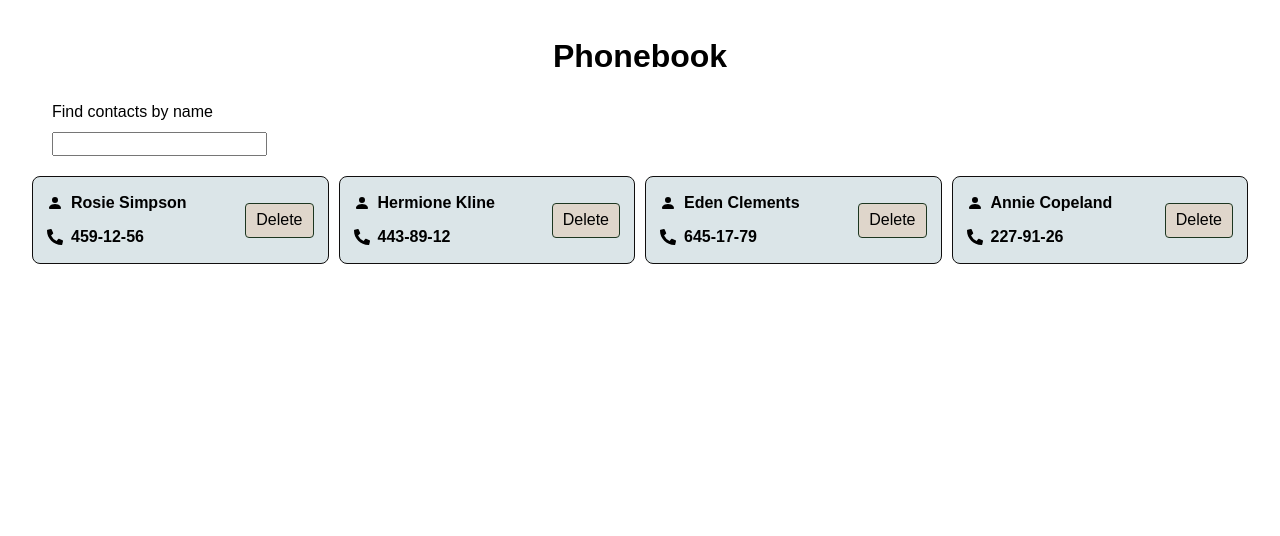
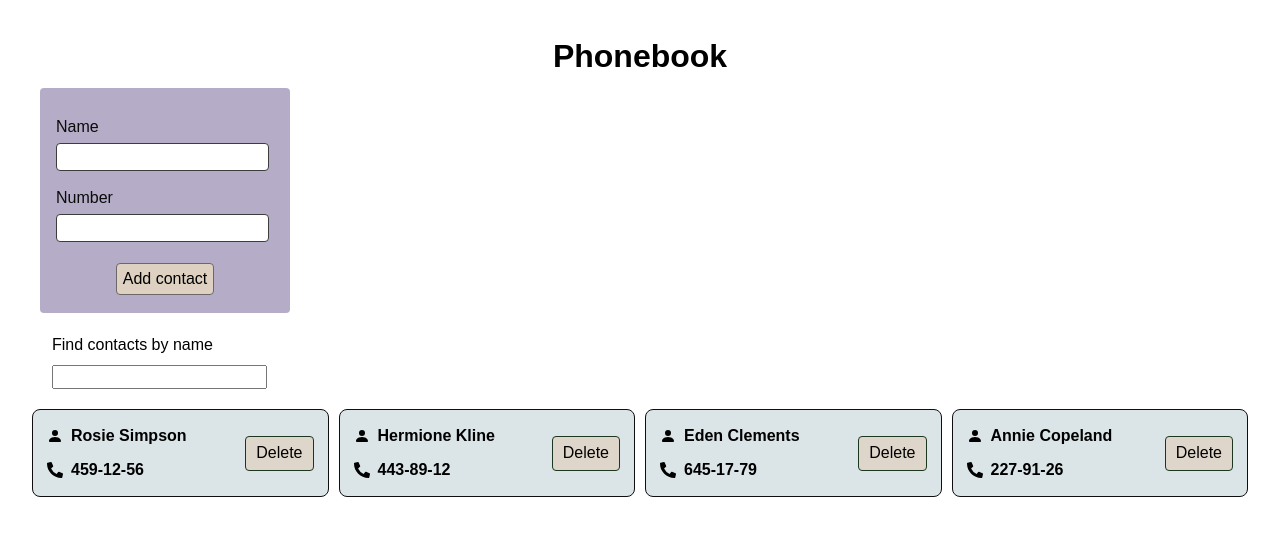
Before and after one commit to KostiZin/goit-react-hw-03, a React (Vite) app: page / in a window 1280 px wide. Shown: the top 536 px of the page. Built offline with nearby package versions, Linux system fonts and the light colour scheme.

Commit message:
fourth-commit

```diff
--- a/package.json
+++ b/package.json
@@ -12,9 +12,11 @@
   "dependencies": {
     "formik": "^2.4.6",
     "modern-normalize": "^3.0.1",
+    "nanoid": "^5.0.7",
     "react": "^18.3.1",
     "react-dom": "^18.3.1",
-    "react-icons": "^5.3.0"
+    "react-icons": "^5.3.0",
+    "yup": "^1.4.0"
   },
   "devDependencies": {
     "@eslint/js": "^9.9.0",
--- a/src/App.jsx
+++ b/src/App.jsx
@@ -5,11 +5,17 @@ import ContactForm from "./components/ContactForm/ContactForm";
 import SearchBox from "./components/SearchBox/SearchBox";
 import ContactList from "./components/ContactList/ContactList";
 import data from "./components/contacts.json";
+import { nanoid } from "nanoid";
 
 function App() {
+  //Search Box
   const [inputValue, setInputValue] = useState("");
-  console.log(inputValue);
 
+  const handleChange = (e) => {
+    setInputValue(e.target.value);
+  };
+
+  // Contact List
   const [users, setUsers] = useState(data);
 
   useEffect(() => {
@@ -20,16 +26,26 @@ function App() {
     setUsers(handleFilter);
   }, [inputValue]);
 
-  console.log(users);
+  //Contact Form
+
+  const initialValues = {
+    id: "",
+    number: "",
+    name: "",
+  };
+
+  const handleSubmit = (values, options) => {
+    values.id = nanoid();
+    setUsers((prev) => [...prev, values]);
+    options.resetForm();
+  };
 
   return (
     <>
       <div>
         <h1>Phonebook</h1>
-        {/* <ContactForm values={initialValues} /> */}
-        <SearchBox data={inputValue} setData={setInputValue} />
-
-        <p>{inputValue}</p>
+        <ContactForm value={initialValues} getValue={handleSubmit} />
+        <SearchBox data={inputValue} setData={handleChange} />
         <ContactList contacts={users} />
       </div>
     </>
--- a/src/components/ContactForm/ContactForm.jsx
+++ b/src/components/ContactForm/ContactForm.jsx
@@ -1,27 +1,52 @@
 import { Field, Form, Formik } from "formik";
-import React from "react";
 import css from "./ContactForm.module.css";
+import * as Yup from "yup";
+import { ErrorMessage } from "formik";
 
-const ContactForm = (value) => {
+const ContactForm = ({ value, getValue }) => {
+  const formSchema = Yup.object().shape({
+    name: Yup.string()
+      .min(3, "Name is too short, min 3 symbols")
+      .max(50, "Name is too long")
+      .required("Name is required")
+      .matches(
+        /^([A-Za-zА-Яа-я\u00C0-\u00D6\u00D8-\u00f6\u00f8-\u00ff\s]*)$/gi,
+        "Name can only contain letters."
+      ),
+    number: Yup.string()
+      .required("A phone number is required")
+      .min(5, "A phone number is too short")
+      .matches(/^([0]([0-9]+)?|[1-9]([0-9]+)?([0-9]+)?)$/, "Use only numbers"),
+  });
+
   return (
-    <Formik initialValues={{ value }} onSubmit={() => {}}>
-      <Form className={css.form}>
-        <Field className={css.field} type="text" name="name" />
-        <Field className={css.field} type="number" name="number" />
-        <button className={css.btn} type="submit">
-          Add contact
-        </button>
-        {/* <label>
-            <input type="text" />
-            Name
+    <div>
+      <Formik
+        initialValues={value}
+        onSubmit={getValue}
+        validationSchema={formSchema}
+      >
+        <Form className={css.formWrapper}>
+          <label className={css.fieldWrapper}>
+            <p>Name</p>
+            <ErrorMessage className={css.error} name="name" component="span" />
+            <Field className={css.field} type="text" name="name" />
           </label>
-          <label>
-            <input type="number" />
-            Number
+          <label className={css.fieldWrapper}>
+            <p>Number</p>
+            <ErrorMessage
+              className={css.error}
+              name="number"
+              component="span"
+            />
+            <Field className={css.field} type="text" name="number" />
           </label>
-          <button type="submit">Add contact</button> */}
-      </Form>
-    </Formik>
+          <button className={css.btn} type="submit">
+            Add contact
+          </button>
+        </Form>
+      </Formik>
+    </div>
   );
 };
 
--- a/src/components/ContactForm/ContactForm.module.css
+++ b/src/components/ContactForm/ContactForm.module.css
@@ -1,13 +1,39 @@
-.form {
+.formWrapper {
   margin: 8px;
   padding: 12px 16px;
   border-radius: 4px;
-  background-color: gray;
-  color: white;
+  background-color: rgb(181, 173, 199);
+  color: rgb(11, 11, 11);
+  /* display: flex;
+  flex-direction: column;
+  align-items: flex-start; */
+  width: 250px;
+}
+
+.fieldWrapper {
+  display: flex;
+  flex-direction: column;
+  justify-content: center;
+  align-items: flex-start;
+  gap: 4px;
+  margin: 15px 0;
 }
 
 .field {
+  border-radius: 4px;
+  border: 1px solid rgb(62, 61, 61);
+  height: 28px;
 }
 
 .btn {
+  margin: 6px;
+  height: 32px;
+  border-radius: 4px;
+  background-color: rgb(222, 209, 194);
+  border: 1px solid rgb(107, 104, 104);
 }
+
+.error {
+  color: rgb(224, 61, 49);
+  font-size: 14px;
+}
--- a/src/components/SearchBox/SearchBox.jsx
+++ b/src/components/SearchBox/SearchBox.jsx
@@ -1,15 +1,28 @@
-import React, { useEffect, useState } from "react";
 import css from "./SearchBox.module.css";
 
+// const SearchBox = ({ data, setData }) => {
+//   const handleChange = (e) => {
+//     setData(e.target.value);
+//   };
+
+//   return (
+//     <div className={css.container}>
+//       Find contacts by name
+//       <input type="text" value={data} onChange={handleChange} />
+//     </div>
+//   );
+// };
+
+// eslint-disable-next-line react/prop-types
 const SearchBox = ({ data, setData }) => {
-  const handleChange = (e) => {
-    setData(e.target.value);
-  };
+  // const handleChange = (e) => {
+  //   setData(e.target.value);
+  // };
 
   return (
     <div className={css.container}>
       Find contacts by name
-      <input type="text" value={data} onChange={handleChange} />
+      <input type="text" value={data} onChange={setData} />
     </div>
   );
 };
```
Also changed, not shown: 1 other file (tests, documents, lock files or other folders).
